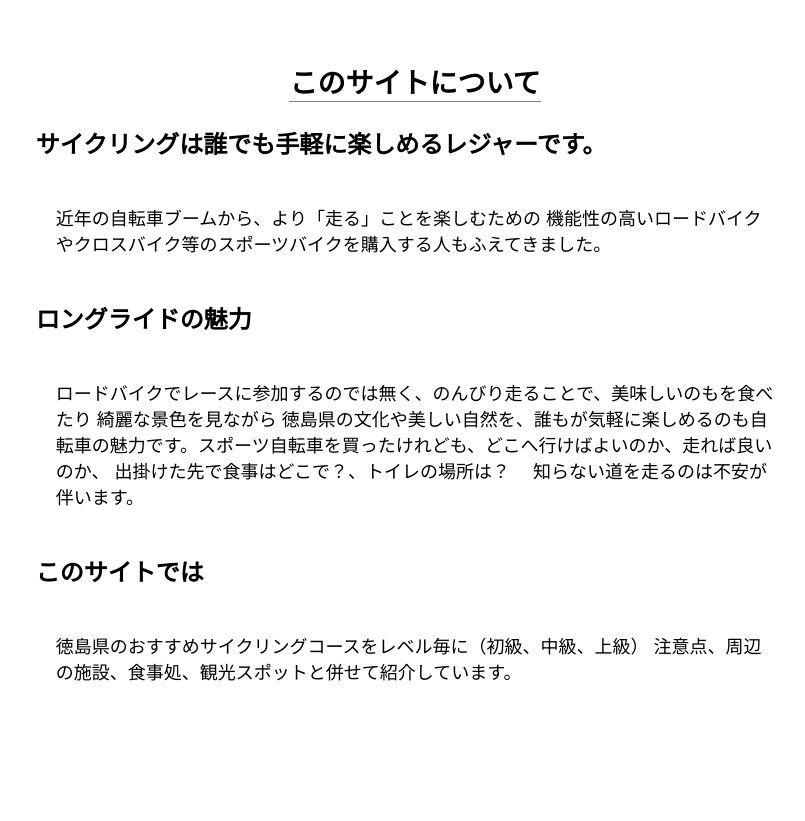
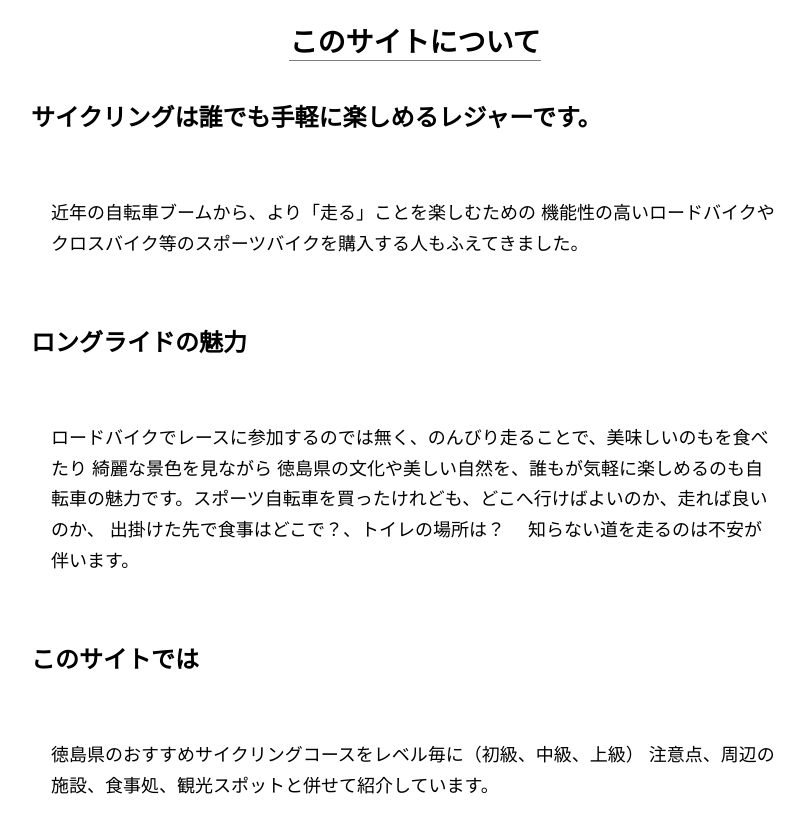
Before and after one commit to COCONECO/Charitoku, a PHP site: page /charitoku/introduction.php in a window 1280 px wide. Shown: the part 2792-3613 px from the top of the page, without its empty margins (225-1030 px from the left). Before the commit the page ends 3473 px from the top, so only its background shows below. Run offline with PHP 8.4, Linux system fonts and the light colour scheme; some web fonts are replaced.

Commit message:
padding、line-height等追加して調整
リセットCSSでレイアウトが崩れたため

```diff
--- a/css/introduction.css
+++ b/css/introduction.css
@@ -18,8 +18,9 @@
     font-family: 'Noto Sans JP', sans-serif;
     font-weight: bold;
 }
- .titleRight{
+ span.titleRight{
     float: right;
+    color: white;
 }
 .title{
     background-color: #2e85fc;
@@ -53,15 +54,20 @@
 }
 }
 
-p{
+.para{
     font-size: 18px;
     padding: 20px;
-
+    line-height: 1.7;
 }
 .about{
     width: 60%;
     margin: 50px auto 0;
+
 }
+.about h3{
+    padding: 50 0 50 0;
+}
+
 
 .kasen{
     border-bottom: gray 1px solid;
--- a/introduction.php
+++ b/introduction.php
@@ -3,15 +3,30 @@
 
 <head>
     <meta charset="utf-8">
+    <link rel="stylesheet" href="css/style.css">
     <link rel="stylesheet" href="css/introduction.css">
+
 <link href="https://fonts.googleapis.com/css?family=Noto+Sans+JP:400,700|Sawarabi+Mincho&amp;subset=japanese" rel="stylesheet"></head>
 
 <body>
+    <header id="commonHeader">
+        <div id= "gnavLogo">
+            <a href="#"><h1>logo<img src=""></h1></a>
+        </div>
+        <nav id="gnav">
+            <ul>
+                <li><a href="route-list.php"><p class="navTitle">Route</p><p class="navSubTitle">ルート一覧</p></a></li>
+                <li><a href="introduction.php"><p class="navTitle">Info</p><p class="navSubTitle">自転車の心得</p></a></li>
+                <li><a href="blog-list.php"><p class="navTitle">Blog</p><p class="navSubTitle">ブログ</p></a></li>
+                <li><a href="link.php"><p class="navTitle">Link</p><p class="navSubTitle">リンク</p></a></li>
+            </ul>
+        </nav>
+    </header>
     <h2><span class="kasen">自転車の心得</span></h2>
     <div class="intro plan">
         <h3 class="title">心得1<span class="titleRight">余裕のある計画を立てましょう</span></h3>
         <div class="mask">
-        <p class="center">時速10kmで計画を立てることをおすすめします。
+        <p class="center para">時速10kmで計画を立てることをおすすめします。
         信号待ちや、休息時間、食事の時間を考慮して、
         時速10km（20km走るのに2時間）で計画を立てることでスケジュールに余裕が生まれます。</p>
         </div>
@@ -20,7 +35,7 @@
         <h3 class="title">心得2<span class="titleRight">距離について</span></h3>
         <div class="mask">
 
-        <p class="center">最初は15kmまでの近距離から始めましょう。
+        <p class="center para">最初は15kmまでの近距離から始めましょう。
             途中のカフェやレストランなどのグルメをコースに組み込むと走る楽しみが増えます。
             20～30kmの距離に慣れてきたら、次に50km、100kmと徐々に距離を伸ばしてみましょう。</p>
         </div>
@@ -30,7 +45,7 @@
         <h3 class="title">心得3<span class="titleRight">走行ルートを事前に確認</span></h3>
         <div class="mask">
 
-        <p class="center">事前に地図をみて、迷いやすいポイントや休憩、
+        <p class="center para">事前に地図をみて、迷いやすいポイントや休憩、
             食事ポイントを確認しておきましょう。
             水分と食料の補給は早めに取りましょう。</p>
         </div>
@@ -40,7 +55,7 @@
         <h3 class="title">心得4<span class="titleRight">購入するには</span></h3>
         <div class="mask">
 
-        <p class="center">購入後の相談や故障時の修理、定期的なメンテナンス
+        <p class="center para">購入後の相談や故障時の修理、定期的なメンテナンス
             を考慮すると近所のサイクルショップでの購入が
             おすすめです。</p>
         </div>
@@ -50,7 +65,7 @@
         <h3 class="title">心得5<span class="titleRight">体に合った自転車を選びましょう</span></h3>
         <div class="mask">
 
-        <p class="center">スポーツ自転車にはサイズがあります。
+        <p class="center para">スポーツ自転車にはサイズがあります。
             自分の体にあっていない自転車は疲労や事故の
             原因になります。自分に合ったサイズを
             サイクルショップで選んでもらいましょう。</p>
@@ -61,7 +76,7 @@
         <h3 class="title">心得6<span class="titleRight">自転車に不備がないかチェック</span></h3>
         <div class="mask">
 
-        <p class="center">自転車に乗る前に、ブレーキの効き、タイヤの
+        <p class="center para">自転車に乗る前に、ブレーキの効き、タイヤの
             空気圧などを点検・確認しましょう。
             スポーツ自転車を空気圧は毎日（乗る毎）
             チェックしましょう。
@@ -74,7 +89,7 @@
         <h3 class="title">心得7<span class="titleRight">安全対策について</span></h3>
         <div class="mask">
 
-        <p class="center">自転車は、転倒すればケガにつながります。
+        <p class="center para">自転車は、転倒すればケガにつながります。
             万一の為にヘルメット、グローブなどを着用する
             ようにしましょう。</p>
         </div>
@@ -84,7 +99,7 @@
         <h3 class="title">心得8<span class="titleRight">持ち物について</span></h3>
         <div class="mask">
 
-        <p class="center">水分、雨具、着替え、日焼け止めクリーム、タオル、
+        <p class="center para">水分、雨具、着替え、日焼け止めクリーム、タオル、
             携帯工具（六角レンチセット）、タイヤレバー、
             予備のチューブ、空気入れ等を用意しておくと
             困ったときなどに役立ちます。
@@ -96,7 +111,7 @@
         <h3 class="title">心得9<span class="titleRight">車道、左側通行の原則</span></h3>
         <div class="mask">
 
-        <p class="center">自転車は「軽車両」です。
+        <p class="center para">自転車は「軽車両」です。
             歩道と車道の区別があるところでは、原則として
             車道の左側を通行します。</p>
         </div>
@@ -106,7 +121,7 @@
         <h3 class="title">心得10<span class="titleRight">夜間はライトをつけて</span></h3>
         <div class="mask">
 
-        <p class="center">夜間走行時は必ずライトを点灯し、後ろに反射材
+        <p class="center para">夜間走行時は必ずライトを点灯し、後ろに反射材
             をつけて走行しましょう。</p>
         </div>
 
@@ -115,16 +130,16 @@
     <div class="about">
         <h2><span class="kasen">このサイトについて</span></h2>
         <h3>サイクリングは誰でも手軽に楽しめるレジャーです。</h3>
-        <p>近年の自転車ブームから、より「走る」ことを楽しむための
+        <p class="para">近年の自転車ブームから、より「走る」ことを楽しむための
             機能性の高いロードバイクやクロスバイク等のスポーツバイクを購入する人もふえてきました。</p>
         <h3>ロングライドの魅力</h3>
-        <p>ロードバイクでレースに参加するのでは無く、のんびり走ることで、美味しいのもを食べたり
+        <p class="para">ロードバイクでレースに参加するのでは無く、のんびり走ることで、美味しいのもを食べたり
             綺麗な景色を見ながら
             徳島県の文化や美しい自然を、誰もが気軽に楽しめるのも自転車の魅力です。スポーツ自転車を買ったけれども、どこへ行けばよいのか、走れば良いのか、
             出掛けた先で食事はどこで？、トイレの場所は？
             知らない道を走るのは不安が伴います。</p>
         <h3>このサイトでは</h3>
-        <p>徳島県のおすすめサイクリングコースをレベル毎に（初級、中級、上級）
+        <p class="para">徳島県のおすすめサイクリングコースをレベル毎に（初級、中級、上級）
             注意点、周辺の施設、食事処、観光スポットと併せて紹介しています。</p>
 
 
```
Also changed, not shown: blog-details.php (+4 -3 lines), blog-list.php (+4 -4 lines), css/blog-details.css (+17 -2 lines).
